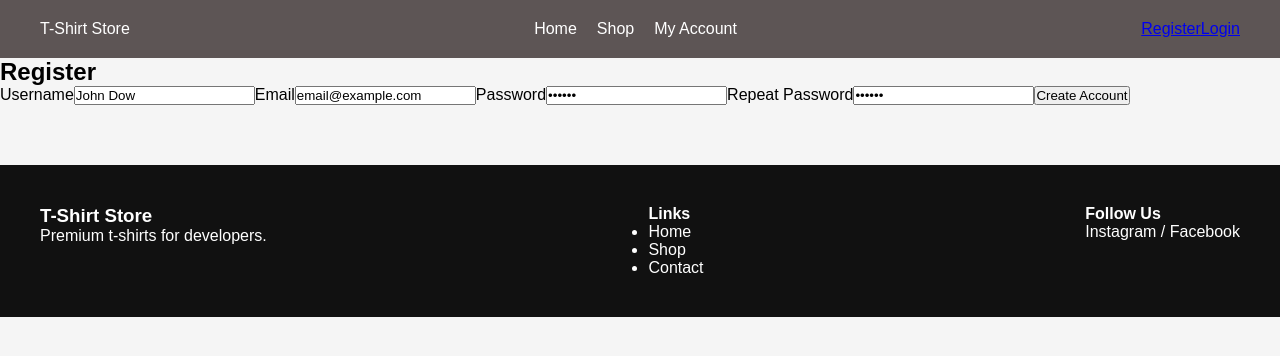
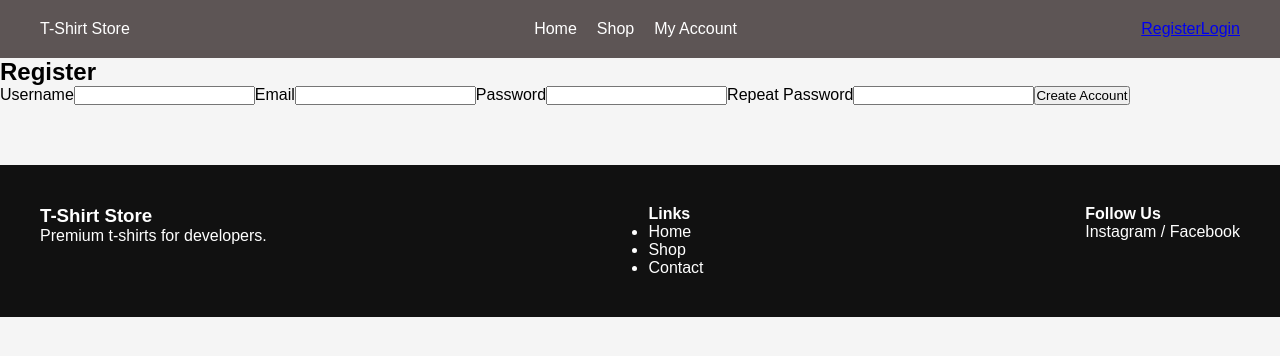
Before and after one commit to PavelAbadon/REACT-Client-Tshits-Store, a React (Vite) app: page /register in a window 1280 px wide. Shown: the top 356 px of the page. Built offline with nearby package versions, Linux system fonts and the light colour scheme.

Commit message:
Add regsiter in userContext and localestorage

```diff
--- a/src/components/Register.jsx
+++ b/src/components/Register.jsx
@@ -1,68 +1,55 @@
-import { useState } from "react";
+import { useContext } from "react";
 import { useNavigate } from "react-router";
+import UserContext from "../contexts/UserContext";
+import useForm from "../hooks/useForm";
 
 export default function Register(){
     const navigate = useNavigate();
+    const { onRegister } = useContext(UserContext);
 
-    const [registerData, setRegisterData] = useState({
-        username: 'John Dow',
-        email: 'email@example.com',
-        password: '******',
-        confirmPassword: '******',
+    const registerHandler = async (values) => {
+        const { username, email, password, confirmPassword } = values;
 
-    }) ;
-
-    const registerFormHandler = (e) => {
-
-        setRegisterData((state) =>({
-            ...state,
-            [e.target.name]: e.target.value,
-        }));
-
-        //console.log(registerData); // временно да видим данните
-    };
-
-    const submitHandler = async (e) => {
-        e.preventDefault();
-
-        // Validation password
-        if (registerData.password !== registerData.confirmPassword) {
+        // validation
+        if (password !== confirmPassword) {
             return alert('Passwords do not match');
         }
 
-        // API call
         try {
-
             const response = await fetch('http://localhost:3030/users/register', {
                 method: 'POST',
                 headers: {
                     'Content-Type': 'application/json',
                 },
                 body: JSON.stringify({
-                    username: registerData.username,
-                    email: registerData.email,
-                    password: registerData.password,
+                    username,
+                    email,
+                    password,
                 }),
             });
 
             const data = await response.json();
 
-            // проверка за грешка
             if (!response.ok) {
                 throw new Error(data.message);
             }
 
-            console.log('Успешна регистрация:', data);
+            // 🔥 запис в context + localStorage
+            onRegister(data);
+
             navigate('/');
-
-            // Запазване в LocaleStorage
-            //localStorage.setItem('auth', JSON.stringify(data));
 
         } catch (error) {
             alert(error.message);
         }
     };
 
+    const { values, changeHandler, submitHandler } = useForm({
+        username: '',
+        email: '',
+        password: '',
+        confirmPassword: '',
+    }, registerHandler);
 
     return(
         <section className="auth">
@@ -72,22 +59,41 @@ export default function Register(){
             <form onSubmit={submitHandler}>
 
                 <label>Username</label>
-            <input value={registerData.username} id="username" name="username" onChange={registerFormHandler} type="text"/>
+                <input
+                    name="username"
+                    value={values.username}
+                    onChange={changeHandler}
+                    type="text"
+                />
 
                 <label>Email</label>
-            <input value={registerData.email} id="email" name="email" onChange={registerFormHandler} type="email"/>
+                <input
+                    name="email"
+                    value={values.email}
+                    onChange={changeHandler}
+                    type="email"
+                />
 
                 <label>Password</label>
-            <input value={registerData.password} id="password" name="password" onChange={registerFormHandler} type="password"/>
+                <input
+                    name="password"
+                    value={values.password}
+                    onChange={changeHandler}
+                    type="password"
+                />
 
                 <label>Repeat Password</label>
-            <input value={registerData.confirmPassword} id="confirmPassword" name="confirmPassword" onChange={registerFormHandler} type="password"/>
+                <input
+                    name="confirmPassword"
+                    value={values.confirmPassword}
+                    onChange={changeHandler}
+                    type="password"
+                />
 
                 <button type="submit">Create Account</button>
 
             </form>
 
         </section>
-
     );
 }
--- a/src/contexts/UserContext.jsx
+++ b/src/contexts/UserContext.jsx
@@ -19,6 +19,13 @@ export const UserProvider = ({ children }) => {
 
     };
 
+    // Логика за register
+    const onRegister = (userData) => {
+        setUser(userData); // записва в state
+        localStorage.setItem('auth', JSON.stringify(userData)); // записва в localStorage
+
+    };
+
     // Логика за logout
     const onLogout = () => {
         setUser(null); // чисти state
@@ -35,6 +42,7 @@ export const UserProvider = ({ children }) => {
             user,
             onLogin,
             onLogout,
+            onRegister,
             isAuthenticated,
             isAdmin
         }}>
```
Also changed, not shown: src/components/LoginWhitUseFormHook.jsx (deleted, +0 -56 lines). Lines whose indentation alone changed are shown as unchanged.
